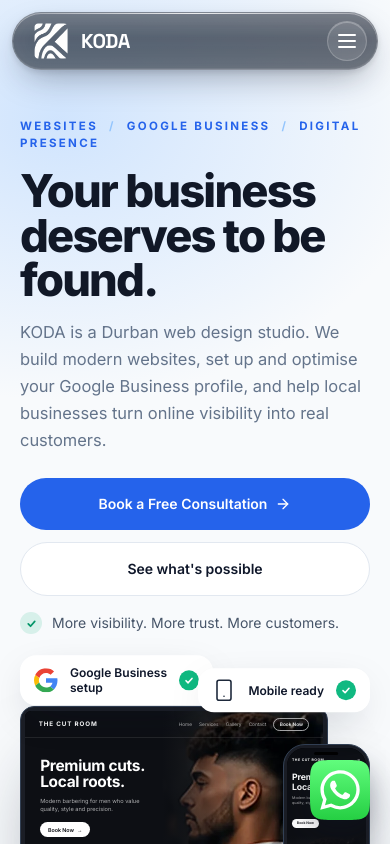
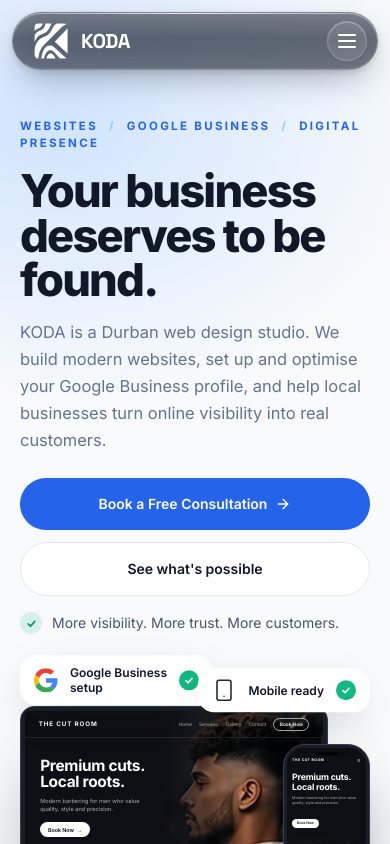
Before and after one commit to samuelbaradhuwar-svg/KODA-3, a React (Vite) app: page / in a window 390 px wide. Shown: the top 844 px of the page. Built offline with nearby package versions, Linux system fonts and the light colour scheme.

Commit message:
Hide placeholder phone line and WhatsApp button until a real number is set
Co-Authored-By: Claude Sonnet 5.5 <noreply@anthropic.com>
Claude-Session: https://claude.ai/code/session_01UQ7kCAqGcuMibxd5HC5zc2

```diff
--- a/src/App.jsx
+++ b/src/App.jsx
@@ -65,6 +65,9 @@ const Linkedin = makeIcon(
 
 
 /* ===== data/content.js ===== */
+// Set the real number (digits only, with country code, e.g. "27XXXXXXXXX") to switch the phone line and WhatsApp button back on.
+const PHONE = { digits: "", display: "" };
+
 const NAV_LINKS = [
   { label: "Home", id: "home" },
   { label: "Services", id: "services" },
@@ -1955,7 +1958,7 @@ function Contact() {
             <p className="t-lead inv mt-3">Fill in the form or reach us directly. We reply within one working day.</p>
 
             <div className="mt-5 grid gap-3">
-              <ContactCard href="tel:+27821234567" icon={Phone} label="Call us" value="+27 82 123 4567" />
+              {PHONE.digits && <ContactCard href={`tel:+${PHONE.digits}`} icon={Phone} label="Call us" value={PHONE.display} />}
               <ContactCard href="mailto:hello@koda.co.za" icon={Mail} label="Email us" value="hello@koda.co.za" />
             </div>
 
@@ -2110,9 +2113,10 @@ const SQUIRCLE = (() => {
 })();
 
 function WhatsAppButton() {
+  if (!PHONE.digits) return null;
   return (
     <a
-      href="https://wa.me/27821234567"
+      href={`https://wa.me/${PHONE.digits}`}
       target="_blank"
       rel="noopener noreferrer"
       aria-label="Chat with us on WhatsApp"
```
